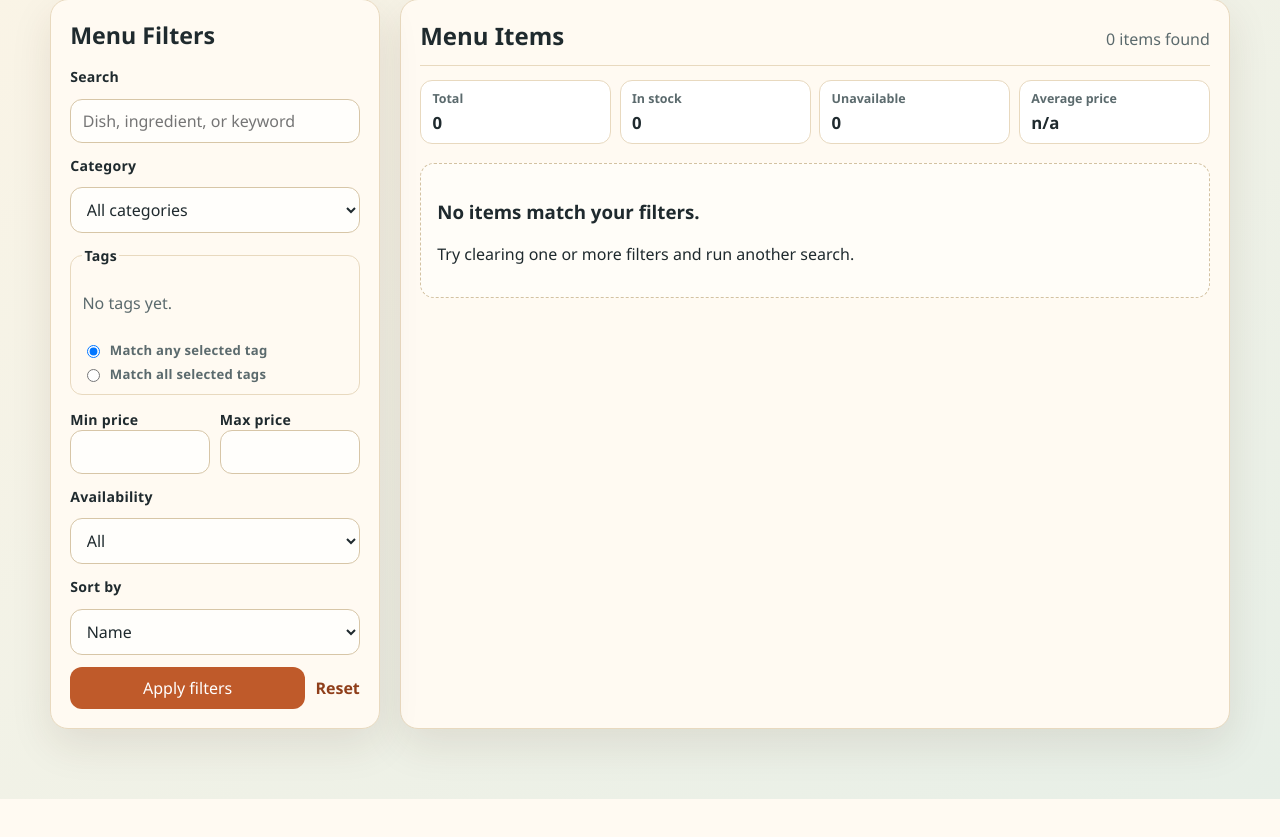
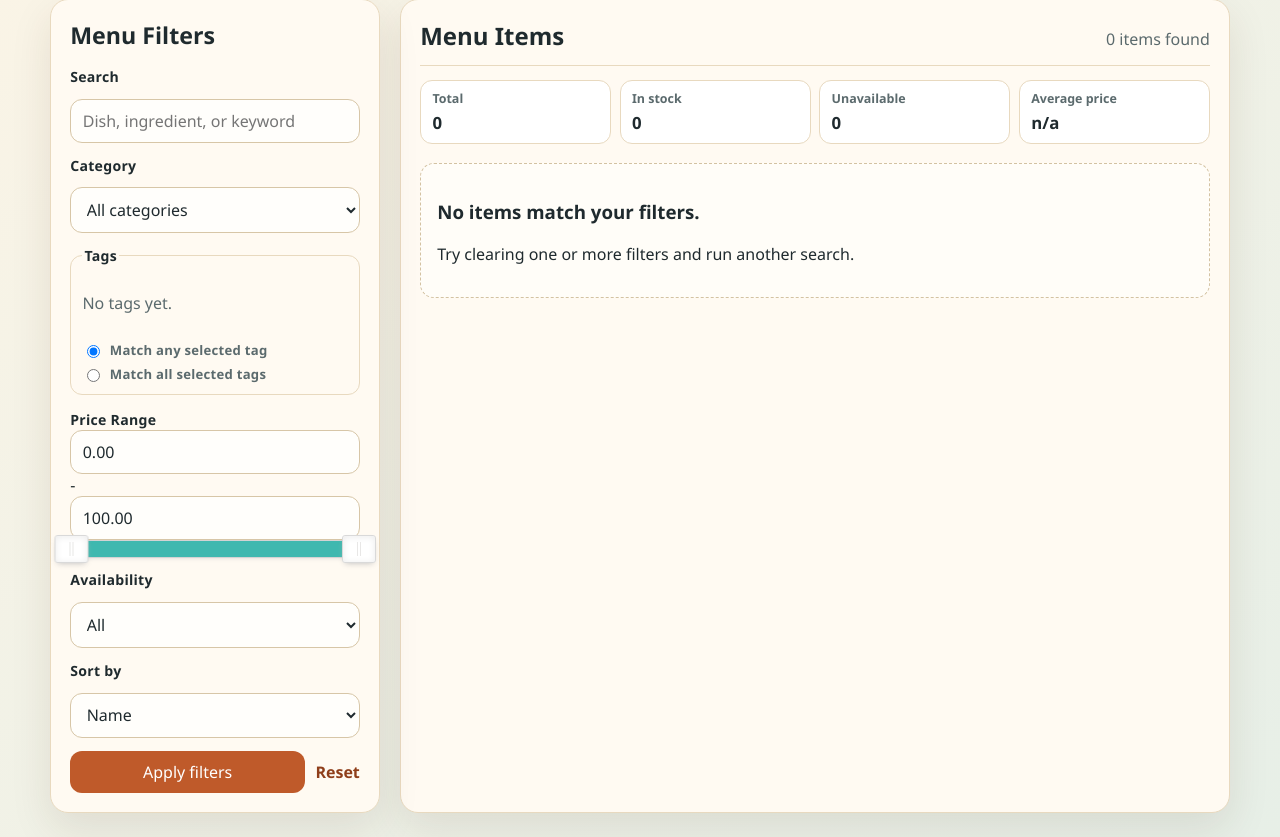
Before and after one commit to ShyriaievMykola/restaurant, a Django app: page / in a window 1280 px wide. Shown: the part 25-862 px from the top of the page. Before the commit the page ends 824 px from the top, so only its background shows below. Run offline with Django 5.2, Linux system fonts and the light colour scheme; data that the repository does not hold is empty; some libraries are stand-ins or nearby versions.

Commit message:
Add price slider for better UX

```diff
--- a/menu/templates/menu/menu_list.html
+++ b/menu/templates/menu/menu_list.html
@@ -6,7 +6,9 @@
     <meta name="viewport" content="width=device-width, initial-scale=1">
     <title>Restaurant Menu</title>
     <link rel="stylesheet" href="{% static 'menu/css/menu.css' %}">
+    <link rel="stylesheet" href="https://cdnjs.cloudflare.com/ajax/libs/noUiSlider/15.7.1/nouislider.min.css">
 </head>
+
 <body>
     <main class="layout">
         <aside class="filters-panel">
@@ -50,14 +52,28 @@
                     </div>
                 </fieldset>
 
-                <div class="price-row">
-                    <div>
-                        <label for="min_price">Min price</label>
-                        <input id="min_price" type="number" step="0.01" min="0" name="min_price" value="{{ active_filters.min_price }}">
+                <div class="price-slider-wrapper">
+                    <label>Price Range</label>
+
+                    <div class="price-input-container">
+                        <input type="number"
+                            id="min_price_field"
+                            name="min_price"
+                            step="0.1"
+                            value="{{ active_filters.min_price|default:min_limit }}">
+
+                        <span class="delimiter">-</span>
+
+                        <input type="number"
+                            id="max_price_field"
+                            name="max_price"
+                            step="0.1"
+                            value="{{ active_filters.max_price|default:max_limit }}">
                     </div>
-                    <div>
-                        <label for="max_price">Max price</label>
-                        <input id="max_price" type="number" step="0.01" min="0" name="max_price" value="{{ active_filters.max_price }}">
+
+                    <div id="price-range-slider"
+                        data-min="{{ min_limit|default:0 }}"
+                        data-max="{{ max_limit|default:100 }}">
                     </div>
                 </div>
 
@@ -171,5 +187,45 @@
             {% endif %}
         </section>
     </main>
+    <script src="https://cdnjs.cloudflare.com/ajax/libs/noUiSlider/15.7.1/nouislider.min.js"></script>
+    <script>
+    document.addEventListener('DOMContentLoaded', function() {
+    const slider = document.getElementById('price-range-slider');
+    const minField = document.getElementById('min_price_field');
+    const maxField = document.getElementById('max_price_field');
+    const fields = [minField, maxField];
+
+    const minLimit = parseFloat(slider.dataset.min);
+    const maxLimit = parseFloat(slider.dataset.max);
+
+    noUiSlider.create(slider, {
+        start: [parseFloat(minField.value), parseFloat(maxField.value)],
+        connect: true,
+        range: {
+            'min': minLimit,
+            'max': maxLimit
+        },
+        step: 0.1,
+        format: {
+            to: value => value.toFixed(2),
+            from: value => parseFloat(value)
+        }
+    });
+
+    // 1. Повзунок -> Поля
+    slider.noUiSlider.on('update', function (values, handle) {
+        fields[handle].value = values[handle];
+    });
+
+    // 2. Поля -> Повзунок
+    fields.forEach((field, index) => {
+        field.addEventListener('change', function() {
+            let values = [null, null];
+            values[index] = this.value;
+            slider.noUiSlider.set(values);
+        });
+    });
+});
+</script>
 </body>
 </html>
```
